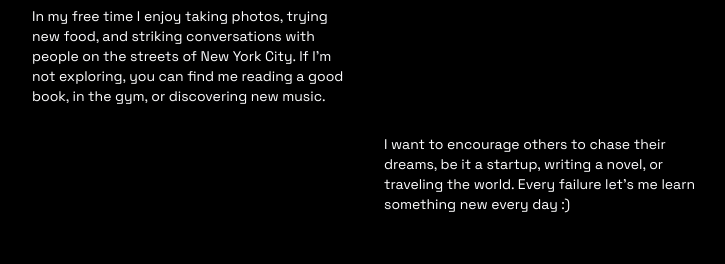
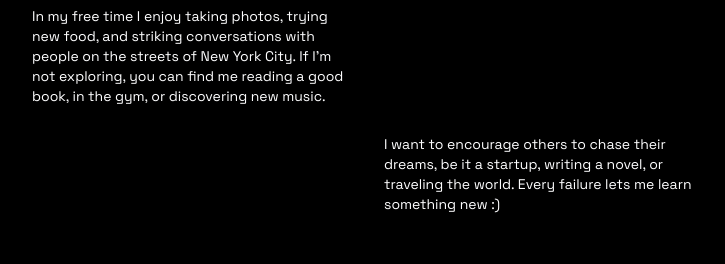
Before and after one commit to ethanwhyy/ethanwhyy.github.io, a Next.js app: page / in a window 1280 px wide. Shown: the part 3600-3864 px from the top of the page, without its empty margins (480-1205 px from the left). Built offline with nearby package versions, Linux system fonts and the light colour scheme.

Commit message:
Update page.tsx

```diff
--- a/app/page.tsx
+++ b/app/page.tsx
@@ -556,7 +556,7 @@
                         <div className="space-y-8">
                           <p className="text-sm text-[#fefeff]">
                             I want to encourage others to chase their dreams, be it a startup, writing a novel,
-                            or traveling the world. Every failure let's me learn something new every day :)
+                            or traveling the world. Every failure lets me learn something new :)
                           </p>
                         </div>
                       </div>
```
